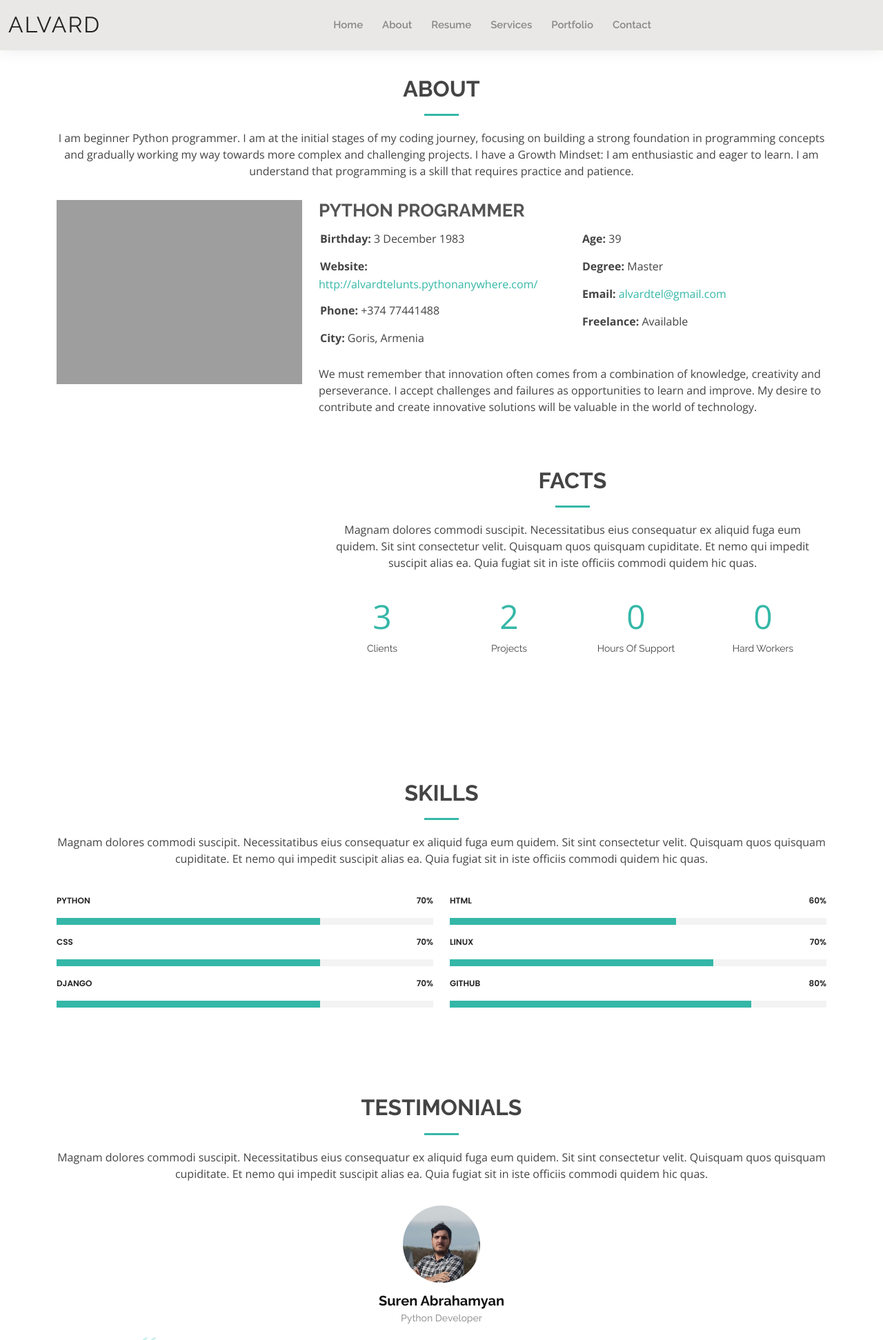
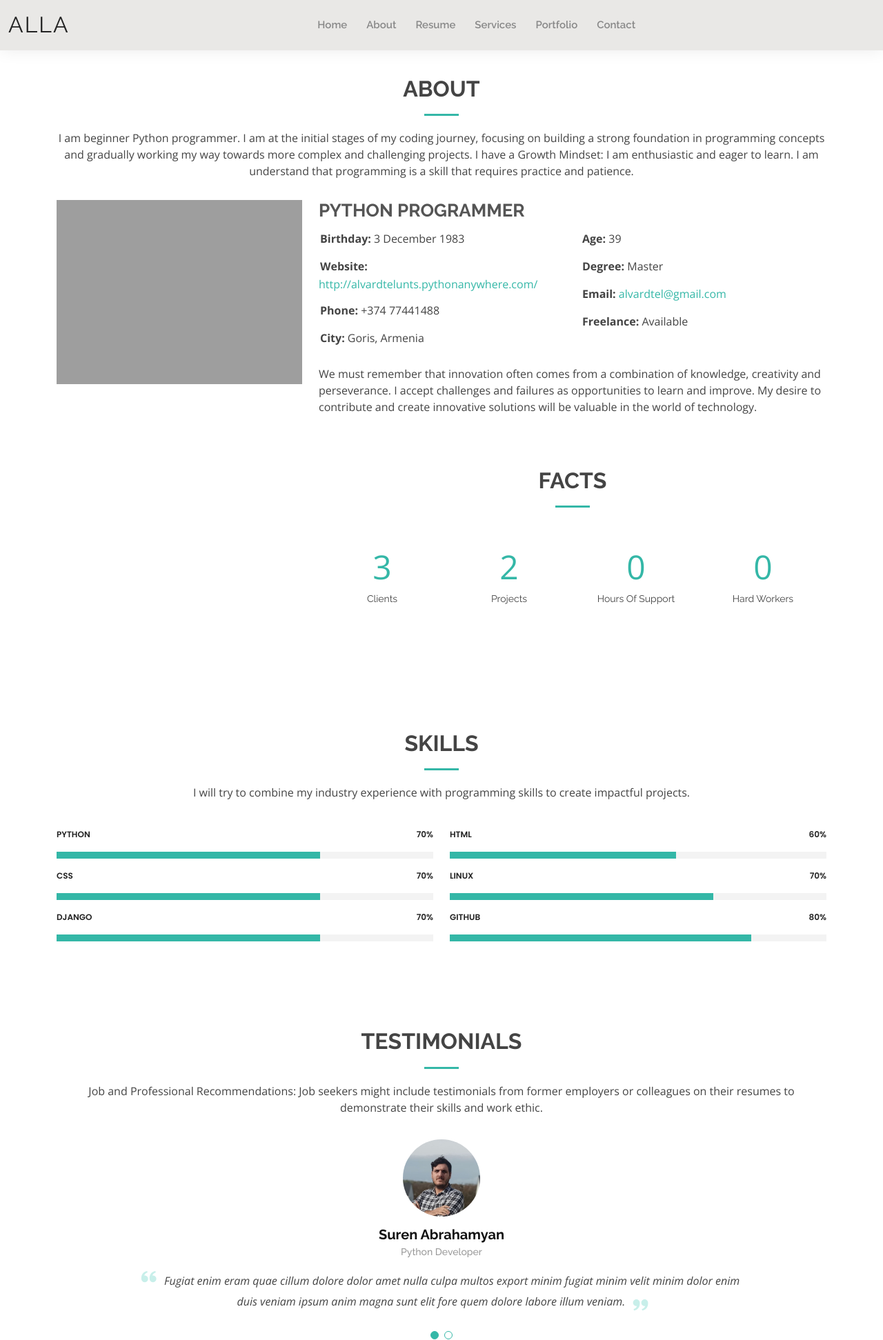
Before and after one commit to alvardall/portfolio, a Django app: page /about in a window 1280 px wide. Shown: the top 1943 px of the page at 69% size. Run offline with Django 3.2, Linux system fonts and the light colour scheme; data comes from the database, SQL or seed files in the repository; some libraries are stand-ins or nearby versions; grey boxes are pictures that could not be loaded.

Commit message:
added change

```diff
--- a/portfolio/resume/templates/about.html
+++ b/portfolio/resume/templates/about.html
@@ -51,7 +51,6 @@
 
         <div class="section-title">
           <h2>Facts</h2>
-          <p>Magnam dolores commodi suscipit. Necessitatibus eius consequatur ex aliquid fuga eum quidem. Sit sint consectetur velit. Quisquam quos quisquam cupiditate. Et nemo qui impedit suscipit alias ea. Quia fugiat sit in iste officiis commodi quidem hic quas.</p>
         </div>
 
         <div class="row counters">
@@ -79,7 +78,7 @@
 
         <div class="section-title">
           <h2>Skills</h2>
-          <p>Magnam dolores commodi suscipit. Necessitatibus eius consequatur ex aliquid fuga eum quidem. Sit sint consectetur velit. Quisquam quos quisquam cupiditate. Et nemo qui impedit suscipit alias ea. Quia fugiat sit in iste officiis commodi quidem hic quas.</p>
+          <p>I will try to combine my industry experience with programming skills to create impactful projects.</p>
         </div>
 
         <div class="row skills-content">
@@ -114,7 +113,7 @@
 
         <div class="section-title">
           <h2>Testimonials</h2>
-          <p>Magnam dolores commodi suscipit. Necessitatibus eius consequatur ex aliquid fuga eum quidem. Sit sint consectetur velit. Quisquam quos quisquam cupiditate. Et nemo qui impedit suscipit alias ea. Quia fugiat sit in iste officiis commodi quidem hic quas.</p>
+          <p>Job and Professional Recommendations: Job seekers might include testimonials from former employers or colleagues on their resumes to demonstrate their skills and work ethic.</p>
         </div>
 
         <div class="testimonials-slider swiper" data-aos="fade-up" data-aos-delay="100">
--- a/portfolio/resume/templates/base.html
+++ b/portfolio/resume/templates/base.html
@@ -30,7 +30,7 @@
 
 	<header id="header" class="fixed-top">
 		<div class="container-fluid d-flex justify-content-between align-items-center">
-			<h1 class="logo me-auto me-lg-0"><a href="home">Alvard</a></h1>
+			<h1 class="logo me-auto me-lg-0"><a href="home">AllA</a></h1>
 
 			<nav id="navbar" class="navbar order-last order-lg-0">
 				<ul>
```
Also changed, not shown: portfolio/resume/templates/header.html (deleted, +0 -30 lines).
